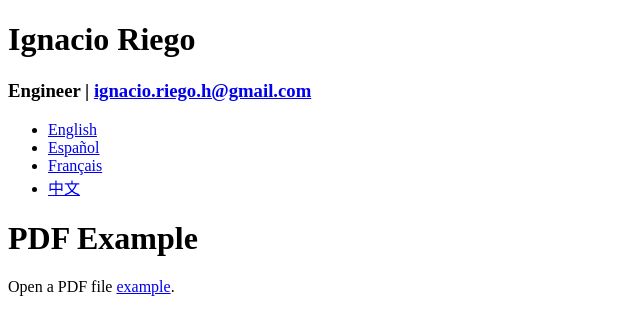
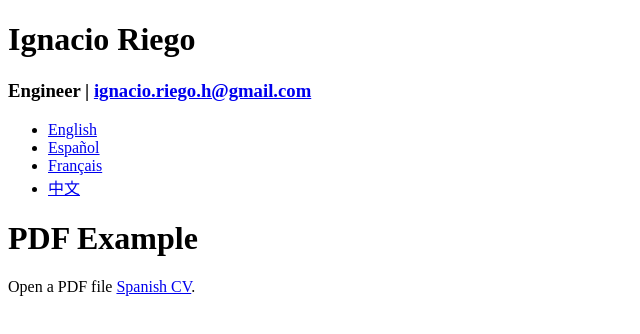
Before and after one commit to ojopiojo/abandoned, a plain HTML site: page index.html in a window 1280 px wide. Shown: the full height of the page, 0-640 px from the left. Drawn offline with Linux system fonts and the light colour scheme.

Commit message:
Third commit

```diff
--- a/index.html
+++ b/index.html
@@ -37,6 +37,6 @@
   </head>
   <body>
     <h1>PDF Example</h1>
-    <p>Open a PDF file <a href="/CV/spanish.pdf">example</a>.</p>
+    <p>Open a PDF file <a href="/CV/spanish.pdf" target="_blank">Spanish CV</a>.</p>
   </body>
 </html>
```
